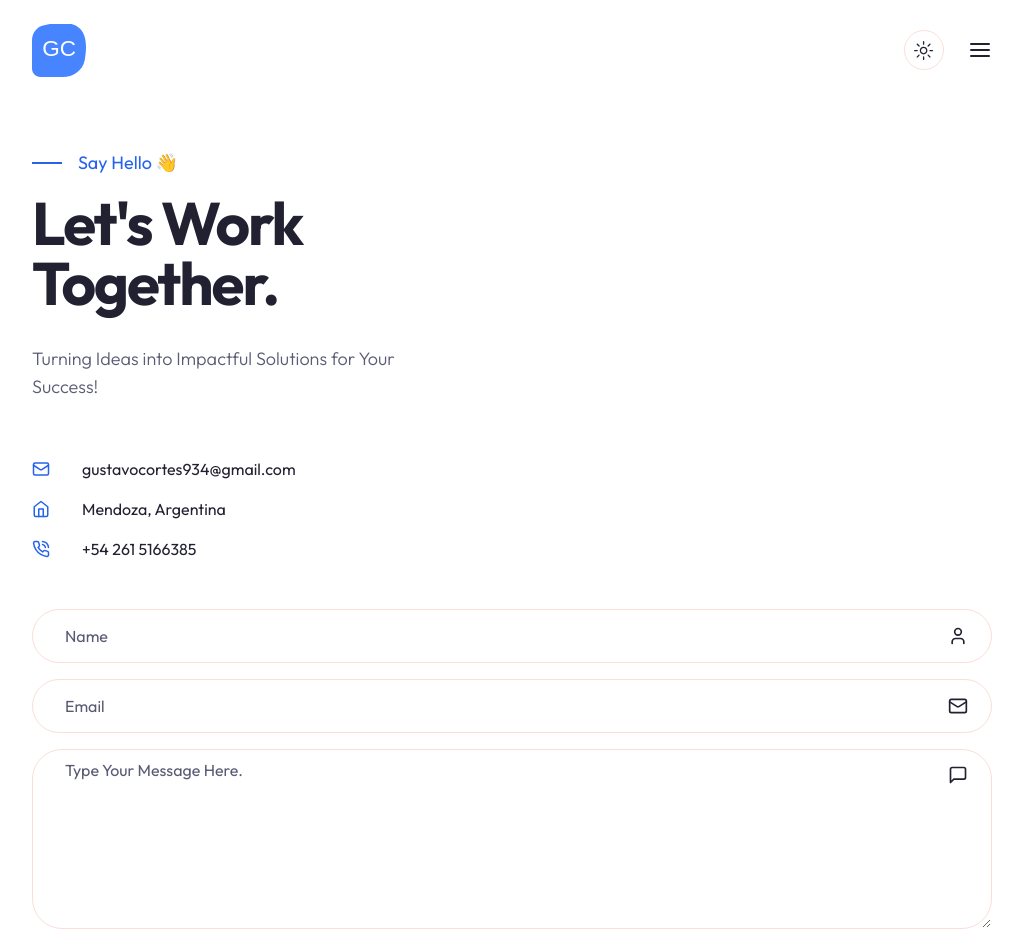
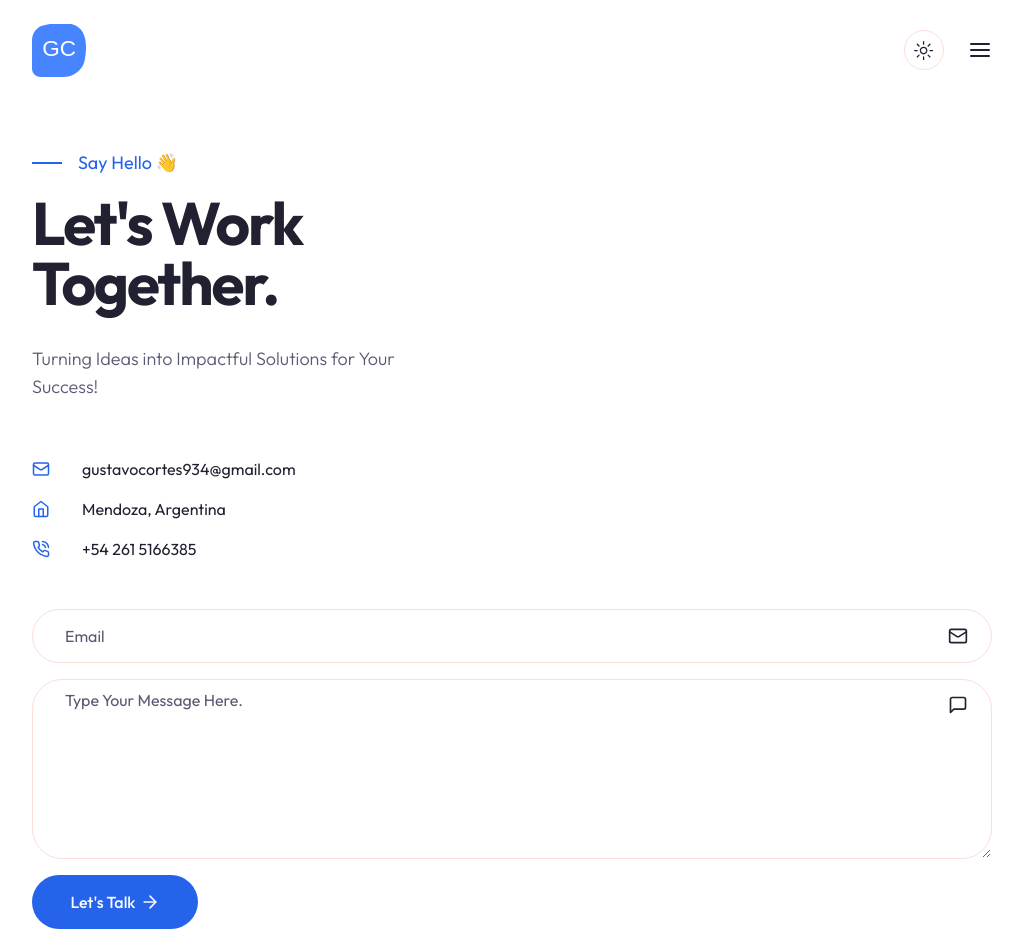
Before and after one commit to GCortesGustavo/portfolio, a Next.js app: page /contact in a window 1280 px wide. Shown: the top 943 px of the page, without its empty margins (128-1151 px from the left). Built offline with nearby package versions, Linux system fonts and the light colour scheme.

Commit message:
Formulario funcionando

```diff
--- a/components/Form.jsx
+++ b/components/Form.jsx
@@ -1,34 +1,51 @@
 "use client"
 
 import { Button } from "./ui/button";
+import React from 'react';
+import { useForm, ValidationError } from '@formspree/react';
 import { Input } from "./ui/input";
 import { Textarea } from "./ui/textarea";
-import { User, MailIcon, ArrowRightIcon, MessageSquare} from "lucide-react"
+import { MailIcon, ArrowRightIcon, MessageSquare} from "lucide-react"
+
 
 const Form = () => {
+    const [state, handleSubmit] = useForm("mnqeawal");
+    if (state.succeeded) {
+        return <p>Thank you for getting in touch with me.!</p>;
+    }
+
+
     return (
-    <form className="flex flex-col gap-y-4">
-        {/*Input */}
+        <form onSubmit={handleSubmit} className="flex flex-col gap-y-4">
             <div className="relative flex items-center">
-            <Input type="text" id="name" placeholder="Name" />
-            <User className="absolute right-6" size={20} />
-        </div>
-        {/*Input */}
-        <div className="relative flex items-center">
-            <Input type="email" id="email" placeholder="Email" />
+                        <Input type="email" id="email" placeholder="Email" name="email" />
                         <MailIcon className="absolute right-6" size={20} />
             </div>
-        {/*Input */}
+
+            <ValidationError
+                prefix="Email"
+                field="email"
+                errors={state.errors}
+            />
+
             <div className="relative flex items-center">
-            <Textarea placeholder="Type Your Message Here." />
+                <Textarea placeholder="Type Your Message Here." id="message" name="message"/>
                 <MessageSquare className="absolute top-4 right-6" size={20} />
             </div>
-        <Button className="flex items-center gap-x-1 max-w-[166px]">
+
+            <ValidationError
+                prefix="Message"
+                field="message"
+                errors={state.errors}
+            />
+
+            <Button type="submit" disabled={state.submitting} className="flex items-center gap-x-1 max-w-[166px]">
             Let's Talk
             <ArrowRightIcon size={20}/>
             </Button>
         </form>
-  )
+    );
 }
 
+
 export default Form
--- a/package.json
+++ b/package.json
@@ -9,6 +9,7 @@
     "lint": "next lint"
   },
   "dependencies": {
+    "@formspree/react": "^2.5.1",
     "@hookform/resolvers": "^3.3.2",
     "@radix-ui/react-dialog": "^1.0.5",
     "@radix-ui/react-icons": "^1.3.0",
```
Also changed, not shown: 1 other file (tests, documents, lock files or other folders). Lines whose indentation alone changed are shown as unchanged.
